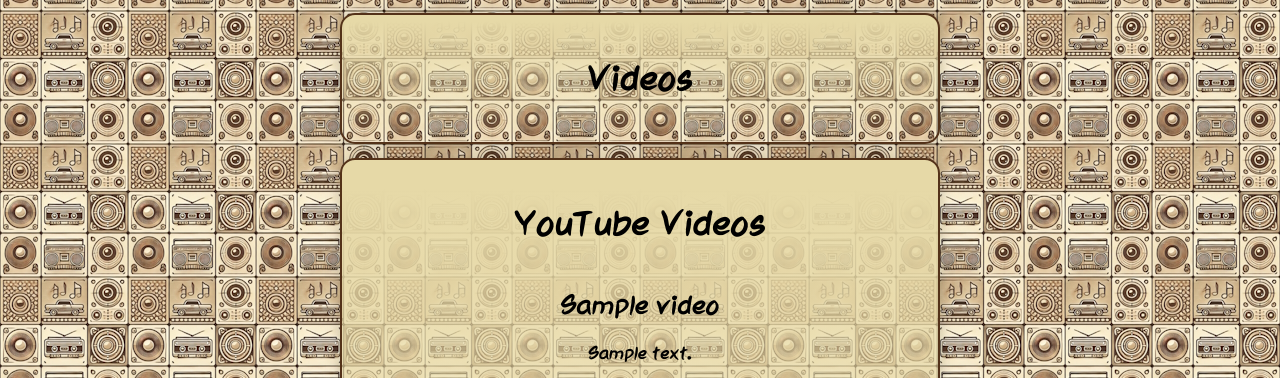
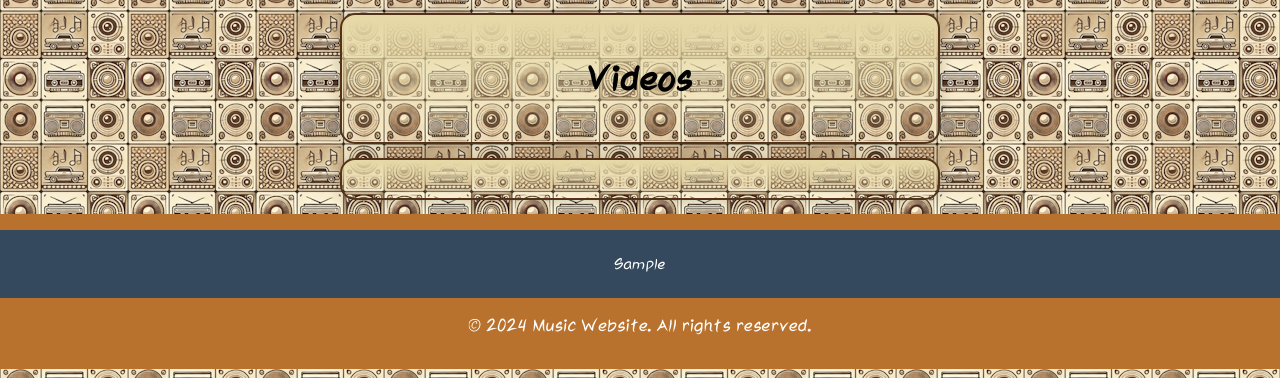
Before and after one commit to noperson83/hiphopculture.org, a Django app: page /music/videos/ in a window 1280 px wide. Shown: the part 33-411 px from the top of the page. Run offline with Django 3.2, Linux system fonts and the light colour scheme; tables that the repository leaves empty hold one stand-in row (values such as "Sample post"); parts of the project's set-up code (start-up, migrations or seed data) failed here and were passed over.

Commit message:
Update videos.html

```diff
--- a/music/templates/videos.html
+++ b/music/templates/videos.html
@@ -24,24 +24,12 @@
 <div class="business-card">
     <div class="song-details">
       <div class="card-header">
-        <h1>YouTube Videos</h1>
+
         <div class="video-list">
-            {% for video in ytvideos %}
-            <div class="video-item">
-                <h2>{{ video.title }}</h2>
-                <p>{{ video.description }}</p>
-                {% if video.video_type == "youtube" %}
-                    <iframe width="560" height="315" src="https://www.youtube.com/embed/{{ video.youtube_url|cut:'https://www.youtube.com/watch?v=' }}" frameborder="0" allowfullscreen></iframe>
-                {% elif video.video_type == "uploaded" %}
-                    <video width="560" height="315" controls>
-                        <source src="{{ ytvideo.video_file.url }}" type="video/mp4">
-                        Your browser does not support the video tag.
-                    </video>
-                {% endif %}
-            </div>
-            {% endfor %}
+
         </div>
       </div>
     </div>
 </div>
+
 {% endblock %}
```
